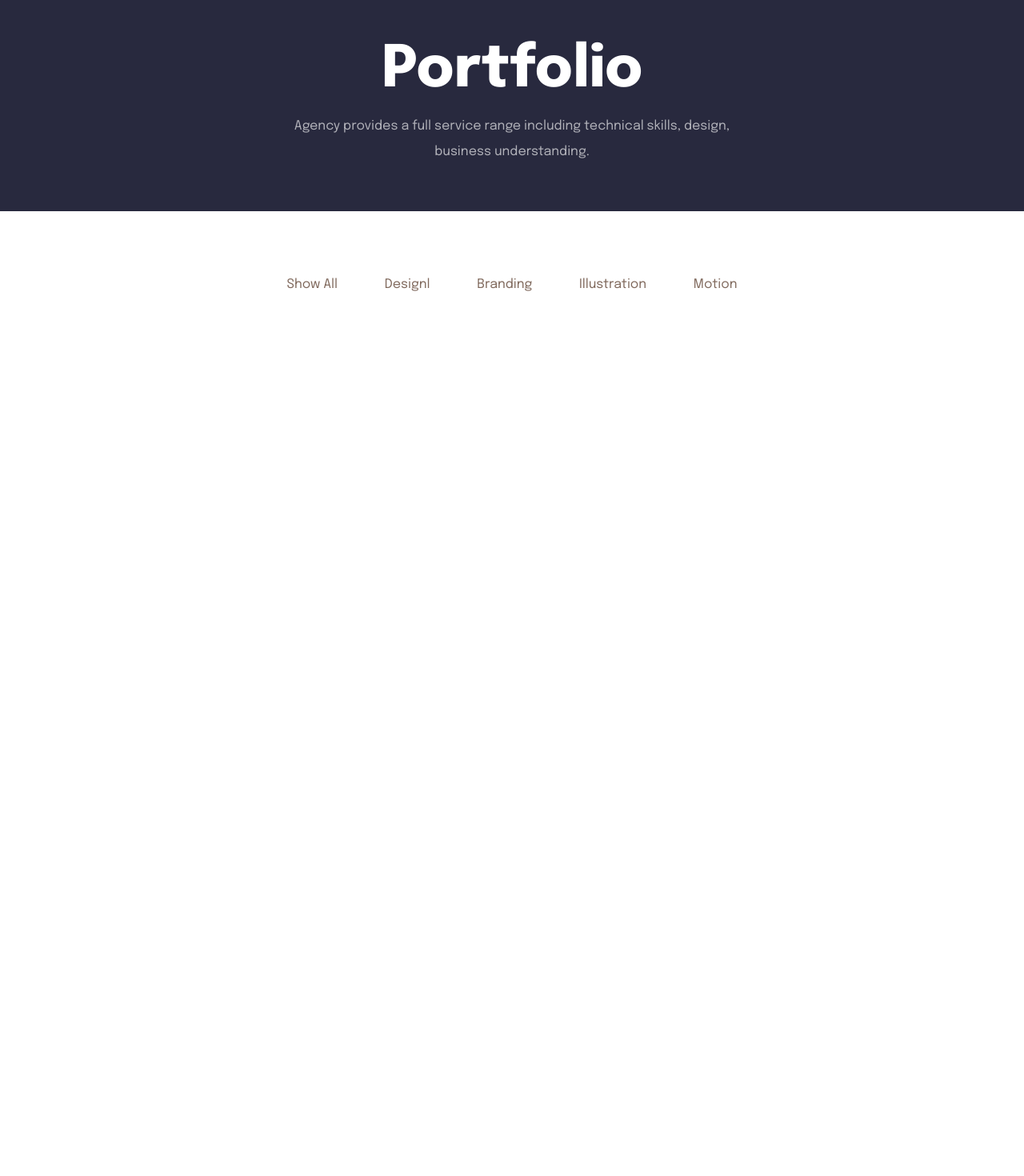
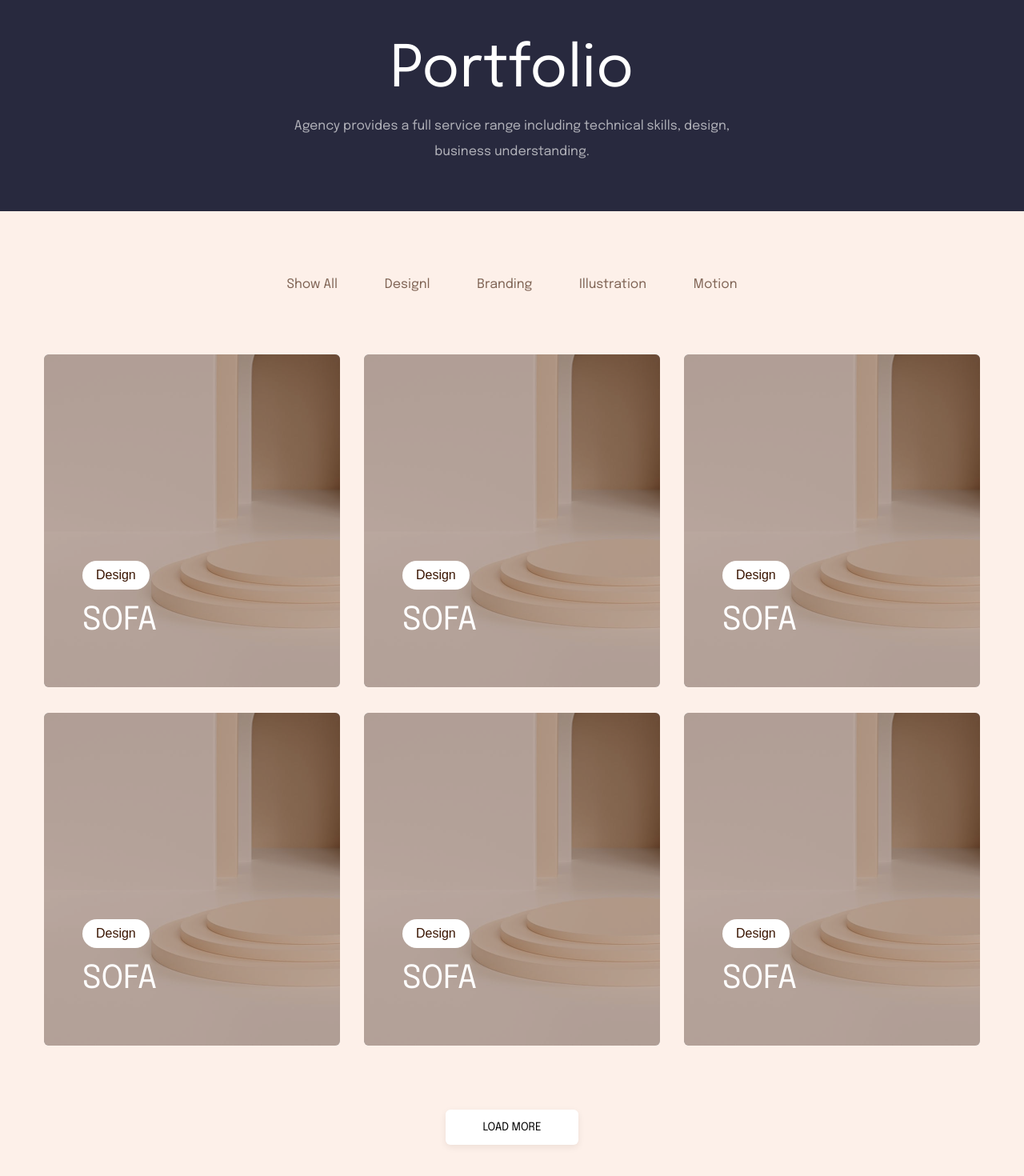
Before and after one commit to IgorBabikov/jupiter, a React (Create React App) app: page / in a window 1280 px wide. Shown: the part 120-1590 px from the top of the page at 80% size. Before the commit the page ends 800 px from the top, so only its background shows below. Built offline with nearby package versions, Linux system fonts and the light colour scheme.

Commit message:
added ImageContainer and ImageItem. Finished desktop

```diff
--- /dev/null
+++ b/src/components/ImageContainer/ImageContainer.jsx
@@ -0,0 +1,24 @@
+import ImageItem from '../imageItem/ImageItem';
+
+import style from './ImageContainer.module.scss';
+
+function ImageContainer() {
+  return (
+    <>
+      <div className={style.ImageContainer}>
+        <ImageItem />
+        <ImageItem />
+        <ImageItem />
+        <ImageItem />
+        <ImageItem />
+        <ImageItem />
+      </div>
+
+      <div className={style.btn}>
+        <button >Load More</button>
+      </div>
+    </>
+  );
+}
+
+export default ImageContainer;
--- /dev/null
+++ b/src/components/ImageContainer/ImageContainer.module.scss
@@ -0,0 +1,26 @@
+.ImageContainer {
+  display: grid;
+  gap: 3.2rem 3rem;
+  grid-template-columns: repeat(3, 370px);
+  margin-bottom: 8rem;
+}
+
+.btn {
+  width: 100%;
+  text-align: center;
+  margin-bottom: 18.4rem;
+  button {
+    text-transform: uppercase;
+    font-size: 1.4rem;
+    font-family: inherit;
+    background-color: #fff;
+    padding: 1.07em 3.29em;
+    box-shadow: 0 3px 8px rgba(#391400, 8%);
+    border-radius: 0.43em;
+    transition: all 0.2s linear;
+    &:hover {
+      background-color: #777686;
+      color: #fff;
+    }
+  }
+}
--- a/src/components/header/header.module.scss
+++ b/src/components/header/header.module.scss
@@ -38,7 +38,7 @@
 .btn {
   font-family: inherit;
   font-size: 1.4rem;
-  font-weight: 900;
+  font-weight: 300;
   text-transform: uppercase;
   padding: 1.07em 2.79em;
   background: transparent;
@@ -58,7 +58,7 @@
   margin-top: 9.3rem;
   h1 {
     font-size: 7.2rem;
-    font-weight: 800;
+    font-weight: 300;
   }
 
   p {
--- /dev/null
+++ b/src/components/imageItem/ImageItem.jsx
@@ -0,0 +1,13 @@
+import style from './imageItem.module.scss';
+
+function ImageItem() {
+  return (
+    <div className={style.imageItem}>
+       <img src="img/image-item.png" alt="item" />
+       <button className={style.filter}>Design</button>
+       <h3 className={style.title}>SOFA</h3>
+    </div>
+  )
+}
+
+export default ImageItem
--- /dev/null
+++ b/src/components/imageItem/imageItem.module.scss
@@ -0,0 +1,29 @@
+@import '../../styles/vendor/vars.scss';
+
+.imageItem {
+  position: relative;
+}
+
+.filter {
+  position: absolute;
+  bottom: 12.2rem;
+  left: 4.8rem;
+  background-color: #fff;
+  color: #391400;
+  padding: 0.56em 1.06em;
+  border-radius: 1.19em;
+  transition: all 0.2s linear;
+  &:hover {
+    background-color: #c6dbcb;
+  }
+}
+
+.title {
+  position: absolute;
+  bottom: 5.3rem;
+  left: 4.8rem;
+  font-size: 4rem;
+  font-weight: 300;
+  text-transform: uppercase;
+  color: $white;
+}
--- a/src/components/main/Main.jsx
+++ b/src/components/main/Main.jsx
@@ -1,11 +1,13 @@
 import React from 'react';
 import Filters from '../filters/Filters';
+import ImgBlock from '../ImageContainer/ImageContainer';
 
 function Main() {
   return (
     <div className="main">
       <div className="container">
         <Filters />
+        <ImgBlock/>
       </div>
     </div>
   );
--- a/src/styles/block/title.scss
+++ /dev/null
@@ -1,9 +0,0 @@
-@import '../vendor/vars.scss';
-
-.title {
-   text-transform: uppercase;
-   font-size: 4.5rem;
-   margin-bottom: 8rem;
-   font-weight: 900;
-   color: $black;
-}
--- a/src/styles/index.scss
+++ b/src/styles/index.scss
@@ -14,18 +14,8 @@ body {
   font-weight: 400;
   color: $black;
   line-height: 1.5;
+  background-color: #fdf0e9;
 
   -webkit-font-smoothing: antialiased;
   -moz-osx-font-smoothing: grayscale;
 }
-
-.page {
-  display: flex;
-  flex-direction: column;
-  justify-content: space-between;
-  overflow: hidden;
-  min-height: 100vh;
-}
-
-
-@import 'block/title';
--- a/src/styles/vendor/container.scss
+++ b/src/styles/vendor/container.scss
@@ -1,6 +1,6 @@
 .container {
   width: 100%;
-  max-width: 117.0rem;
+  max-width: 120.0rem;
   padding: 0 1.5rem;
   margin: 0 auto;
 }
--- a/src/styles/vendor/fonts.scss
+++ b/src/styles/vendor/fonts.scss
@@ -5,16 +5,16 @@
   font-style: normal;
 }
 
-@font-face {
-  font-family: 'Epilogue';
-  src: url('../../fonts/Epilogue-ExtraBold.woff') format('woff');
-  font-weight: 800;
-  font-style: normal;
-}
+// @font-face {
+//   font-family: 'Epilogue';
+//   src: url('../../fonts/Epilogue-ExtraBold.woff') format('woff');
+//   font-weight: 800;
+//   font-style: normal;
+// }
 
-@font-face {
-  font-family: 'Epilogue';
-  src: url('../../fonts/Epilogue-Black.woff') format('woff');
-  font-weight: 900;
-  font-style: normal;
-}
+// @font-face {
+//   font-family: 'Epilogue';
+//   src: url('../../fonts/Epilogue-Black.woff') format('woff');
+//   font-weight: 900;
+//   font-style: normal;
+// }
```
Also changed, not shown: src/styles/block/main.scss (deleted, +0 -85 lines), public/img/image-item.png (added).
